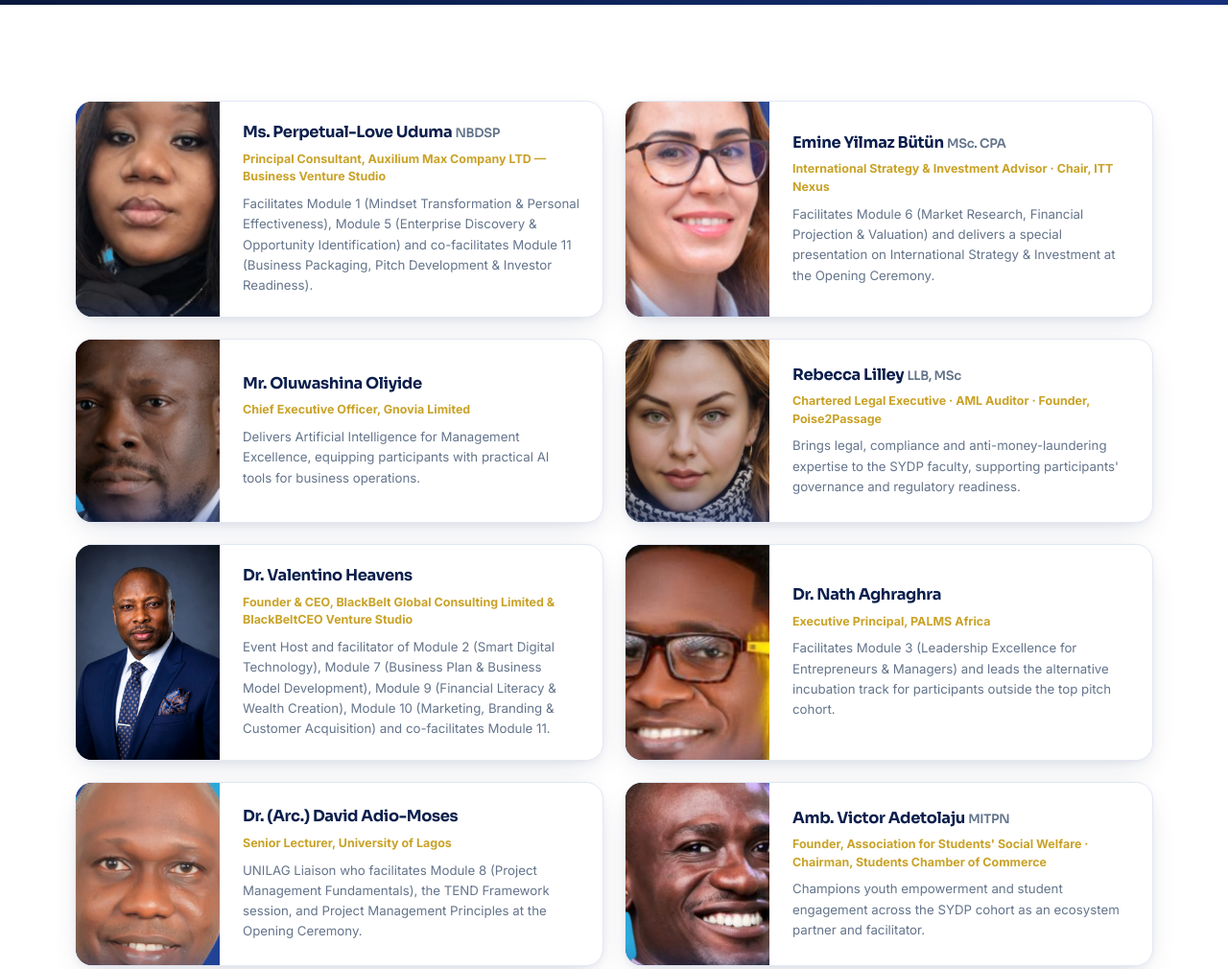
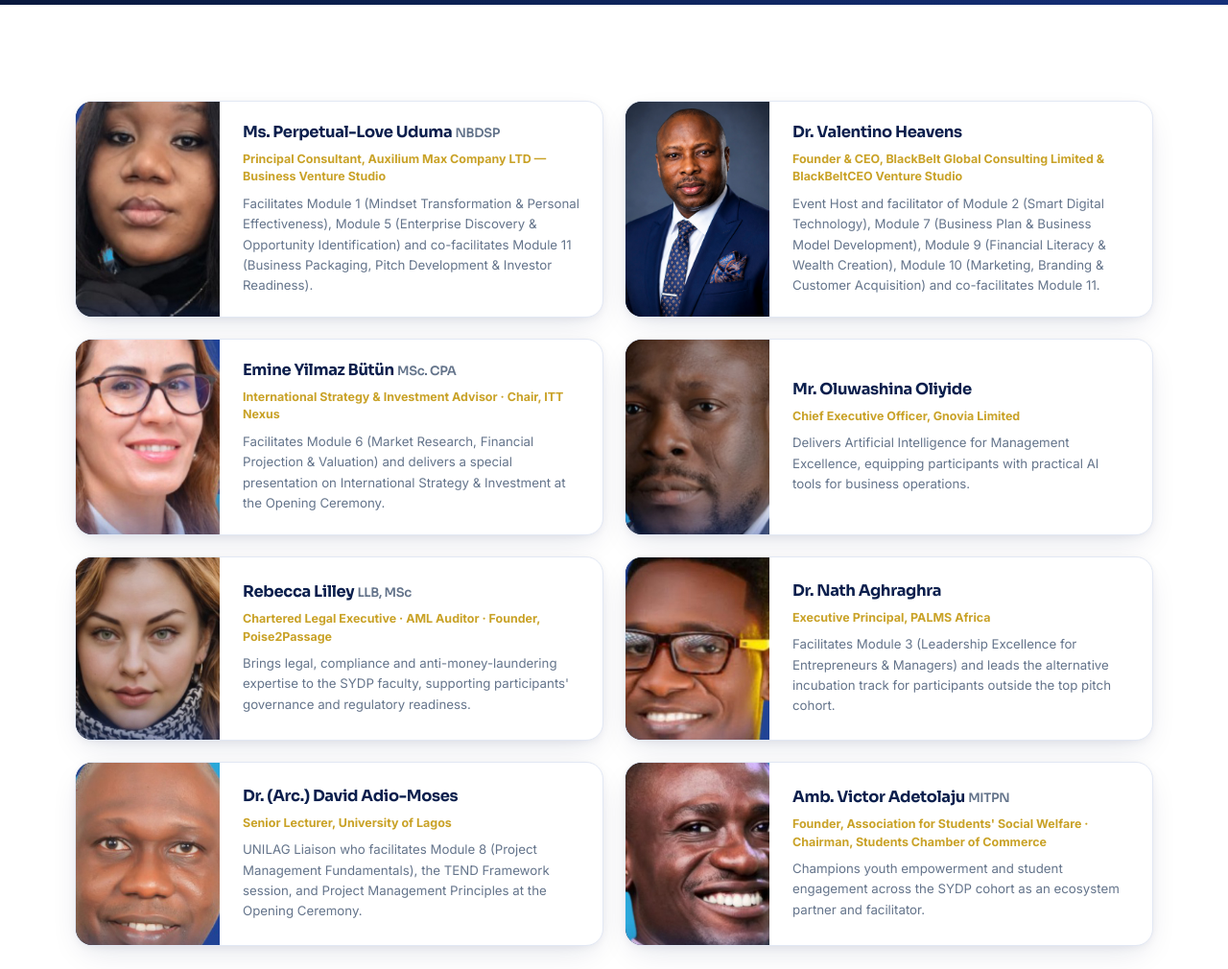
Before and after one commit to valentinoheavens-hub/SYDP-Website, a website: page facilitators.html in a window 1280 px wide. Shown: the part 480-1490 px from the top of the page at 96% size. Drawn offline with Linux system fonts and the light colour scheme.

Commit message:
Reposition Dr. Heavens beside Ms. Uduma; link his photos to LinkedIn
- Move Dr. Valentino Heavens's facilitator card to sit immediately
  after Ms. Perpetual-Love Uduma's, so they appear side by side in
  the 2-column facilitators grid
- Apply a modest zoom (scale 1.18) to his facilitators-page photo
  for a closer, more confident crop without cropping his head
- Wrap every visible instance of his photo (facilitators.html,
  index.html ceremony card, pitch.html host card) in a link to
  https://www.linkedin.com/in/valentinoheavens/
- Add the same LinkedIn URL to his Person sameAs in the homepage
  entity graph

Co-Authored-By: Claude Sonnet 5 <noreply@anthropic.com>

```diff
--- a/facilitators.html
+++ b/facilitators.html
@@ -108,6 +108,15 @@
       </article>
 
       <article class="faci-card">
+        <a class="faci-photo faci-photo-zoom" href="https://www.linkedin.com/in/valentinoheavens/" target="_blank" rel="noopener" aria-label="Dr. Valentino Heavens on LinkedIn"><img src="assets/img/valentino-heavens.jpg" alt="Dr. Valentino Heavens" loading="lazy"/></a>
+        <div class="faci-body">
+          <h4>Dr. Valentino Heavens</h4>
+          <div class="faci-role">Founder &amp; CEO, <a href="https://www.blackbeltglobal.co/" target="_blank" rel="noopener">BlackBelt Global Consulting Limited</a> &amp; <a href="https://www.blackbeltceo.org/" target="_blank" rel="noopener">BlackBeltCEO Venture Studio</a></div>
+          <p>Event Host and facilitator of Module 2 (Smart Digital Technology), Module 7 (Business Plan &amp; Business Model Development), Module 9 (Financial Literacy &amp; Wealth Creation), Module 10 (Marketing, Branding &amp; Customer Acquisition) and co-facilitates Module 11.</p>
+        </div>
+      </article>
+
+      <article class="faci-card">
         <div class="faci-photo"><img src="assets/img/facilitators/emine-yilmaz-butun.jpg" alt="Emine Yilmaz Bütün" loading="lazy"/></div>
         <div class="faci-body">
           <h4>Emine Yilmaz Bütün <em>MSc. CPA</em></h4>
@@ -131,15 +140,6 @@
           <h4>Rebecca Lilley <em>LLB, MSc</em></h4>
           <div class="faci-role">Chartered Legal Executive · AML Auditor · Founder, Poise2Passage</div>
           <p>Brings legal, compliance and anti-money-laundering expertise to the SYDP faculty, supporting participants' governance and regulatory readiness.</p>
-        </div>
-      </article>
-
-      <article class="faci-card">
-        <div class="faci-photo"><img src="assets/img/valentino-heavens.jpg" alt="Dr. Valentino Heavens" loading="lazy"/></div>
-        <div class="faci-body">
-          <h4>Dr. Valentino Heavens</h4>
-          <div class="faci-role">Founder &amp; CEO, <a href="https://www.blackbeltglobal.co/" target="_blank" rel="noopener">BlackBelt Global Consulting Limited</a> &amp; <a href="https://www.blackbeltceo.org/" target="_blank" rel="noopener">BlackBeltCEO Venture Studio</a></div>
-          <p>Event Host and facilitator of Module 2 (Smart Digital Technology), Module 7 (Business Plan &amp; Business Model Development), Module 9 (Financial Literacy &amp; Wealth Creation), Module 10 (Marketing, Branding &amp; Customer Acquisition) and co-facilitates Module 11.</p>
         </div>
       </article>
 
--- a/styles.css
+++ b/styles.css
@@ -958,8 +958,9 @@ footer::before{content:'';position:absolute;top:0;left:0;right:0;height:2px;back
 .faci-grid{display:grid;grid-template-columns:1fr 1fr;gap:22px}
 .faci-card{display:grid;grid-template-columns:150px 1fr;background:var(--card);border:1px solid var(--line);border-radius:18px;overflow:hidden;box-shadow:var(--shadow-soft);transition:.28s}
 .faci-card:hover{transform:translateY(-6px);box-shadow:var(--shadow-float);border-color:var(--gold)}
-.faci-photo{position:relative;background:var(--navy-deep);overflow:hidden;min-height:190px}
+.faci-photo{position:relative;display:block;background:var(--navy-deep);overflow:hidden;min-height:190px}
 .faci-photo img{position:absolute;inset:0;width:100%;height:100%;object-fit:cover;object-position:center 15%;transition:transform .4s}
+.faci-photo-zoom img{transform:scale(1.18)}
 .faci-card:hover .faci-photo img{transform:scale(1.06)}
 .faci-body{padding:22px 24px;display:flex;flex-direction:column;gap:8px;justify-content:center}
 .faci-body h4{color:var(--navy);font-size:1.02rem;line-height:1.25}
```
Also changed, not shown: index.html (+3 -3 lines), pitch.html (+2 -2 lines).
